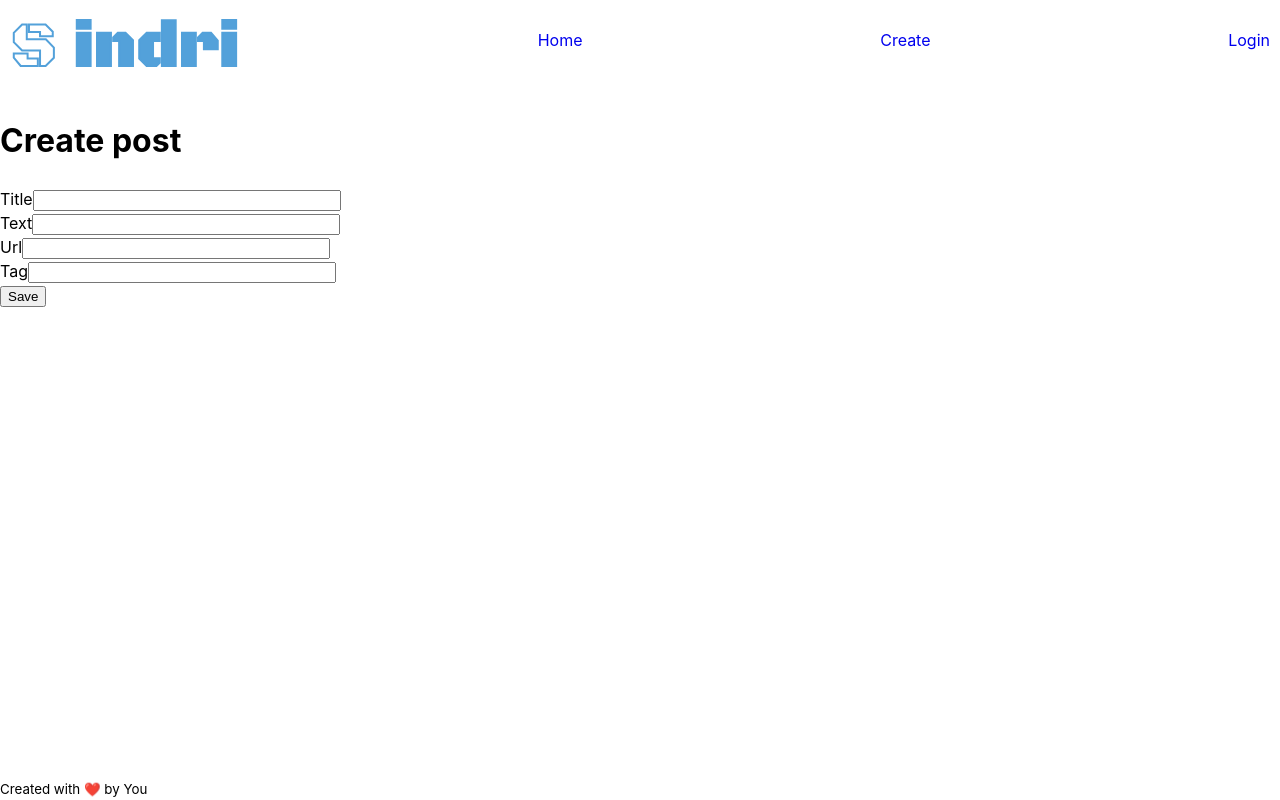
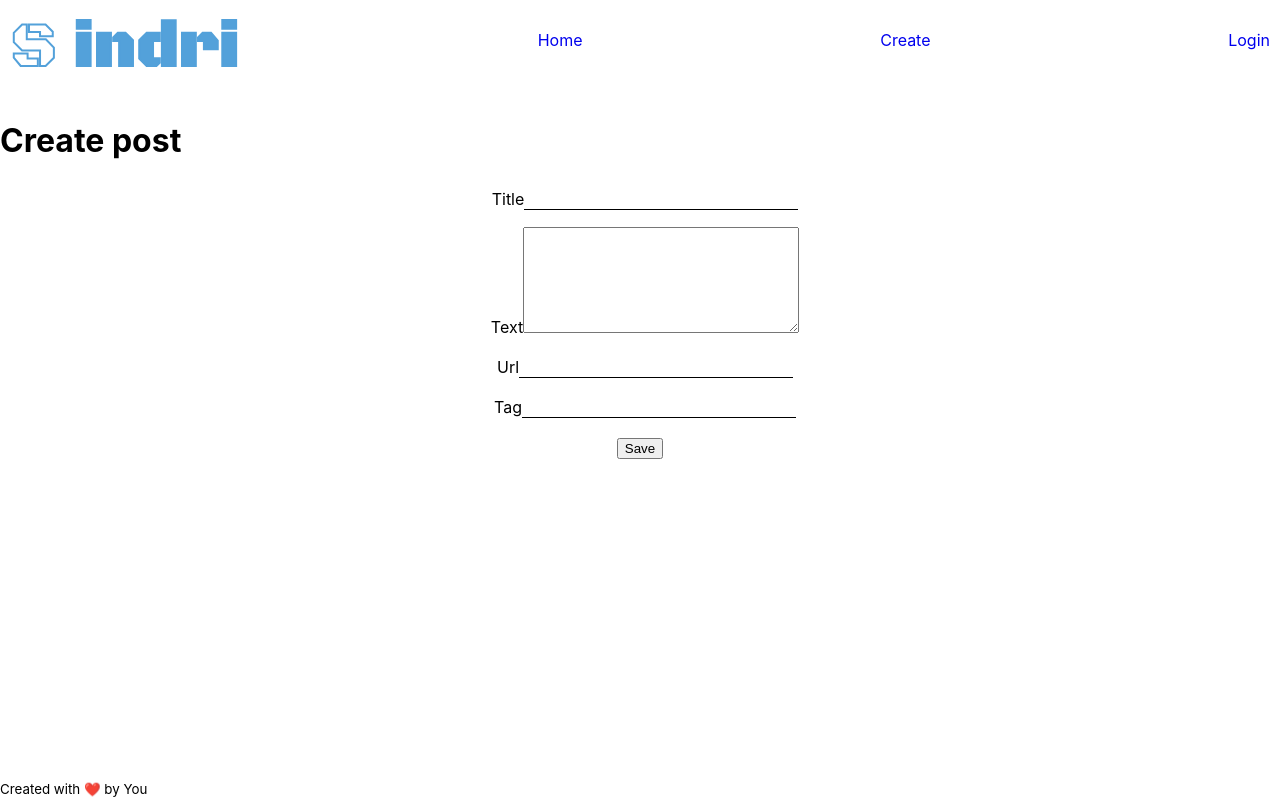
Before and after one commit to Noroff-FED-Campus-Assignments/fed2-js2-course-assignement-oslo-react-vite-sindri, a React (Vite) app: page /create in a window 1280 px wide. Built offline with nearby package versions, Linux system fonts and the light colour scheme; no server answers.

Commit message:
styled create post

```diff
--- a/src/pages/Create.jsx
+++ b/src/pages/Create.jsx
@@ -1,4 +1,6 @@
 import { API_URL } from "./../lib/constants";
+
+import "./Create.scss";
 
 export default function CreatePage() {
   const createPost = (event) => {
@@ -32,23 +34,25 @@ export default function CreatePage() {
       <h1>Create post</h1>
 
       <form onSubmit={createPost}>
-        <div>
+        <div className="form-container">
+          <div className="input">
             <label htmlFor="text">Title</label>
             <input type="text" required />
           </div>
-        <div>
+          <div className="input">
             <label htmlFor="text">Text</label>
-          <input type="text" required />
+            <textarea required />
           </div>
-        <div>
+          <div className="input">
             <label htmlFor="text">Url</label>
             <input type="text" />
           </div>
-        <div>
+          <div className="input">
             <label htmlFor="text">Tag</label>
             <input type="text" />
           </div>
           <button>Save</button>
+        </div>
       </form>
     </>
   );
--- /dev/null
+++ b/src/pages/Create.scss
@@ -0,0 +1,20 @@
+.form-container {
+  text-align: center;
+  .input {
+    margin: 16px 0;
+    padding-left: 10px;
+  }
+  input {
+    width: 270px;
+    background: transparent;
+    border: none;
+    border-bottom: 1px solid #000000;
+  }
+  textarea {
+    width: 270px;
+    height: 100px;
+  }
+  :focus-visible {
+    outline: none;
+  }
+}
--- a/src/pages/Post.jsx
+++ b/src/pages/Post.jsx
@@ -1,4 +1,6 @@
 import { useEffect, useState } from "react";
+import { Route } from "@tanstack/react-router";
+import { API_URL } from "./../lib/constants";
 
 const initialPostState = {
   title: "No post found",
@@ -12,13 +14,26 @@ const initialPostState = {
  * @see https://docs.noroff.dev/social-endpoints/posts
  */
 export default function PostPage() {
-  const [post, setPost] = useState(initialPostState);
+  const [post, setPost] = useState([initialPostState]);
 
   useEffect(() => {
     const fetchData = async () => {
       try {
         // TIP: Get the ID from the search params in the URL
+        const postId = window.location.pathname.split("/")[2];
+        const token = localStorage.getItem("access_token");
         // TIP: Fetch the post from the API using the ID
+
+        fetch(`${API_URL}/posts/${postId}`, {
+          method: "GET",
+          headers: {
+            Authorization:
+              "Bearer eyJhbGciOiJIUzI1NiIsInR5cCI6IkpXVCJ9.eyJpZCI6ODEsIm5hbWUiOiJmcm9kbG8iLCJlbWFpbCI6ImZpcnN0Lmxhc3RAc3R1ZC5ub3JvZmYubm8iLCJhdmF0YXIiOm51bGwsImJhbm5lciI6bnVsbCwiaWF0IjoxNjk2MzI0NjI2fQ.RzasPhTGOgkBdavgA1eObqzH5udnxJWvEksh5iEJ1zE",
+          },
+        })
+          .then((response) => response.json())
+          .then((post) => setPost(post));
+
         // TIP: Set the post in state
       } catch (error) {
         // TIP: Handle errors from the API
@@ -32,9 +47,10 @@ export default function PostPage() {
 
   return (
     <>
-      <h1>A single post</h1>
+      <h1>{post?.title}</h1>
       <section>
-        <h2>{post?.title}</h2>
+        <p>{post?.body}</p>
+        <img src={post?.media} alt="" />
       </section>
     </>
   );
```
Lines whose indentation alone changed are shown as unchanged.
